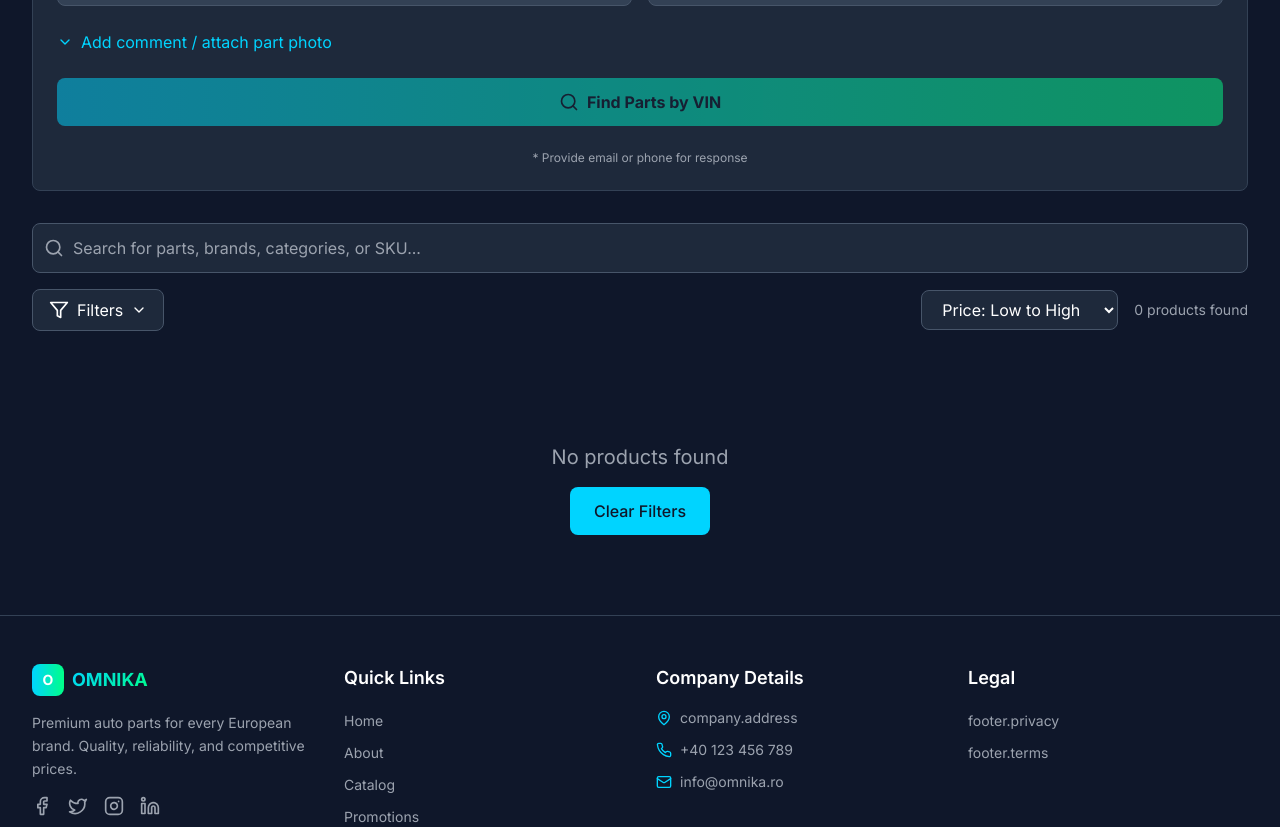
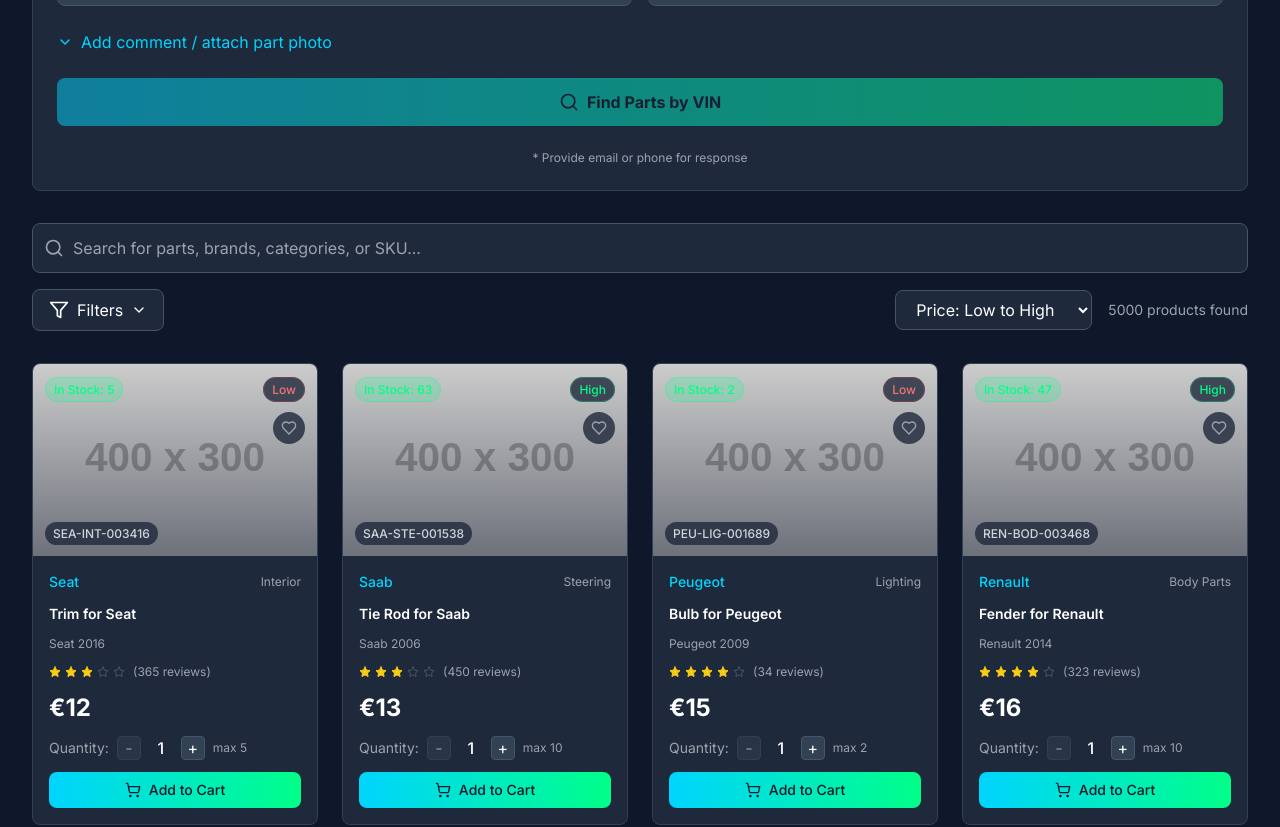
Before and after one commit to semegn89/OMNIKA, a Next.js app: page /catalog in a window 1280 px wide. Shown: the part 723-1550 px from the top of the page. Built offline with nearby package versions, Linux system fonts and the light colour scheme.

Commit message:
Fix: Show all products by default, filter only hides out of stock items

```diff
--- a/app/catalog/page.tsx
+++ b/app/catalog/page.tsx
@@ -2,7 +2,7 @@
 
 import React, { useState, useEffect } from 'react'
 import { useRouter, useSearchParams } from 'next/navigation'
-import { LanguageProvider } from '@/contexts/LanguageContext'
+import { LanguageProvider, useLanguage } from '@/contexts/LanguageContext'
 import Header from '@/components/Header'
 import Footer from '@/components/Footer'
 import ProductCard from '@/components/ProductCard'
@@ -13,9 +13,10 @@ import { Filter, Grid, List, Search, ChevronDown } from 'lucide-react'
 import { motion, AnimatePresence } from 'framer-motion'
 import toast from 'react-hot-toast'
 
-export default function CatalogPage() {
+function CatalogContent() {
   const router = useRouter()
   const searchParams = useSearchParams()
+  const { t } = useLanguage()
 
   const [products, setProducts] = useState<Product[]>([])
   const [filteredProducts, setFilteredProducts] = useState<Product[]>([])
@@ -31,7 +32,7 @@ export default function CatalogPage() {
     category: '',
     minPrice: 0,
     maxPrice: 10000,
-    inStock: false
+    inStock: false // По умолчанию показываем все товары
   })
 
   const [sortBy, setSortBy] = useState<'price-asc' | 'price-desc' | 'rating' | 'reviews' | 'name' | 'stock'>('price-asc')
@@ -123,34 +124,13 @@ export default function CatalogPage() {
 
   if (isLoading) {
     return (
-      <LanguageProvider>
       <div className="min-h-screen bg-dark-900 flex items-center justify-center">
         <div className="text-neon-blue text-xl">Loading catalog...</div>
       </div>
-      </LanguageProvider>
     )
   }
 
   return (
-    <LanguageProvider>
-      <div className="min-h-screen bg-dark-900">
-        <Header />
-
-        <main className="pt-16">
-          {/* Hero Section */}
-          <section className="bg-gradient-to-r from-dark-800 to-dark-900 py-16">
-            <div className="max-w-7xl mx-auto px-4 sm:px-6 lg:px-8">
-              <div className="text-center">
-                <h1 className="text-4xl md:text-5xl font-bold text-white mb-4">
-                  Auto Parts Catalog
-                </h1>
-                <p className="text-xl text-gray-300 max-w-2xl mx-auto">
-                  Discover our extensive collection of premium auto parts for every European brand
-                </p>
-              </div>
-            </div>
-          </section>
-
     <div className="max-w-7xl mx-auto px-4 sm:px-6 lg:px-8 py-8">
       {/* VIN Search */}
       <VinSearch onVinRequest={handleVinRequest} />
@@ -263,7 +243,7 @@ export default function CatalogPage() {
 
                 {/* Stock Filter */}
                 <div>
-                        <label className="block text-white font-medium mb-2">Availability</label>
+                  <label className="block text-white font-medium mb-2">{t('catalog.availability')}</label>
                   <label className="flex items-center space-x-2">
                     <input
                       type="checkbox"
@@ -271,7 +251,7 @@ export default function CatalogPage() {
                       onChange={(e) => setFilters({ ...filters, inStock: e.target.checked })}
                       className="rounded border-dark-600 bg-dark-700 text-neon-blue focus:ring-neon-blue"
                     />
-                          <span className="text-gray-300">In Stock Only</span>
+                    <span className="text-gray-300">{t('catalog.hideOutOfStock')}</span>
                   </label>
                 </div>
               </div>
@@ -332,6 +312,31 @@ export default function CatalogPage() {
         </div>
       )}
     </div>
+  )
+}
+
+export default function CatalogPage() {
+  return (
+    <LanguageProvider>
+      <div className="min-h-screen bg-dark-900">
+        <Header />
+
+        <main className="pt-16">
+          {/* Hero Section */}
+          <section className="bg-gradient-to-r from-dark-800 to-dark-900 py-16">
+            <div className="max-w-7xl mx-auto px-4 sm:px-6 lg:px-8">
+              <div className="text-center">
+                <h1 className="text-4xl md:text-5xl font-bold text-white mb-4">
+                  Auto Parts Catalog
+                </h1>
+                <p className="text-xl text-gray-300 max-w-2xl mx-auto">
+                  Discover our extensive collection of premium auto parts for every European brand
+                </p>
+              </div>
+            </div>
+          </section>
+
+          <CatalogContent />
         </main>
 
         <Footer />
--- a/lib/i18n.ts
+++ b/lib/i18n.ts
@@ -39,7 +39,9 @@ export const translations = {
       addToCart: 'Add to Cart',
       clearFilters: 'Clear All Filters',
       noProducts: 'No products found',
-      clearFiltersButton: 'Clear Filters'
+      clearFiltersButton: 'Clear Filters',
+      availability: 'Availability',
+      hideOutOfStock: 'Hide Out of Stock Items'
     },
     vin: {
       title: 'VIN Search',
@@ -135,7 +137,9 @@ export const translations = {
       addToCart: 'Adaugă în Coș',
       clearFilters: 'Șterge Toate Filtrele',
       noProducts: 'Nu s-au găsit produse',
-      clearFiltersButton: 'Șterge Filtrele'
+      clearFiltersButton: 'Șterge Filtrele',
+      availability: 'Disponibilitate',
+      hideOutOfStock: 'Ascunde Articolele Fără Stoc'
     },
     vin: {
       title: 'Căutare VIN',
--- a/lib/products.ts
+++ b/lib/products.ts
@@ -132,7 +132,8 @@ export function filterProducts(
     if (filters.category && product.category !== filters.category) return false
     if (filters.minPrice && product.price < filters.minPrice) return false
     if (filters.maxPrice && product.price > filters.maxPrice) return false
-    if (filters.inStock !== undefined && (product.stock_qty > 0) !== filters.inStock) return false
+    // Показываем все товары по умолчанию, фильтр inStock только скрывает товары с нулевым остатком
+    if (filters.inStock && product.stock_qty === 0) return false
     if (filters.isActive !== undefined && product.is_active !== filters.isActive) return false
     return true
   })
```
Lines whose indentation alone changed are shown as unchanged.
